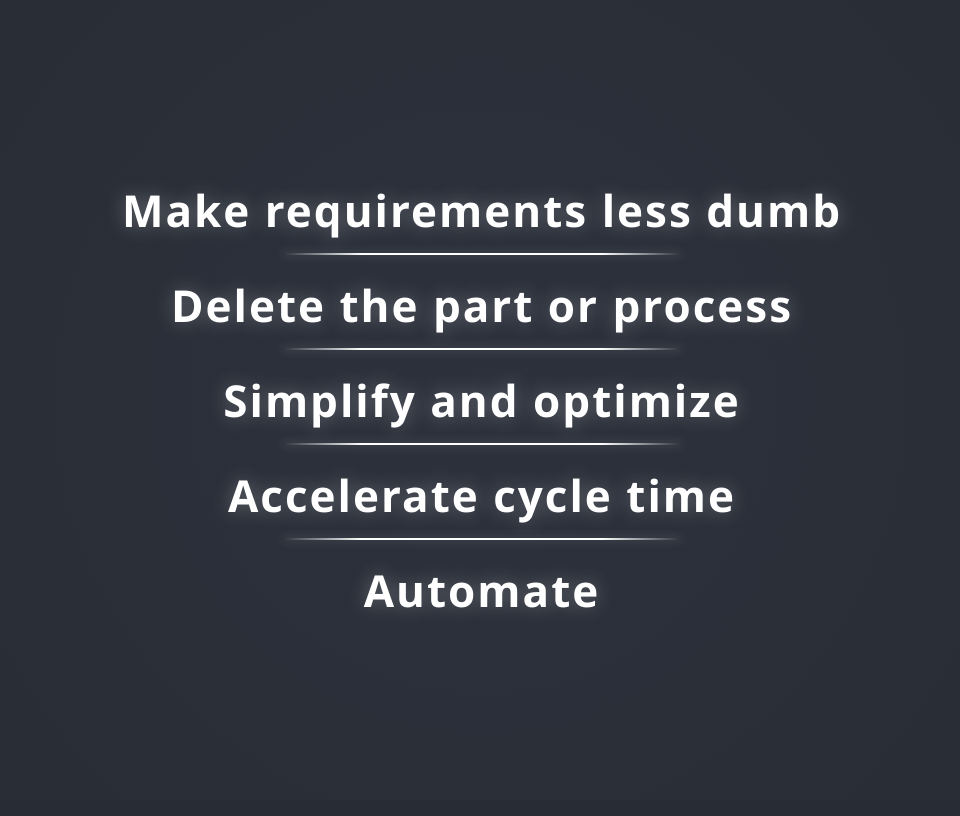
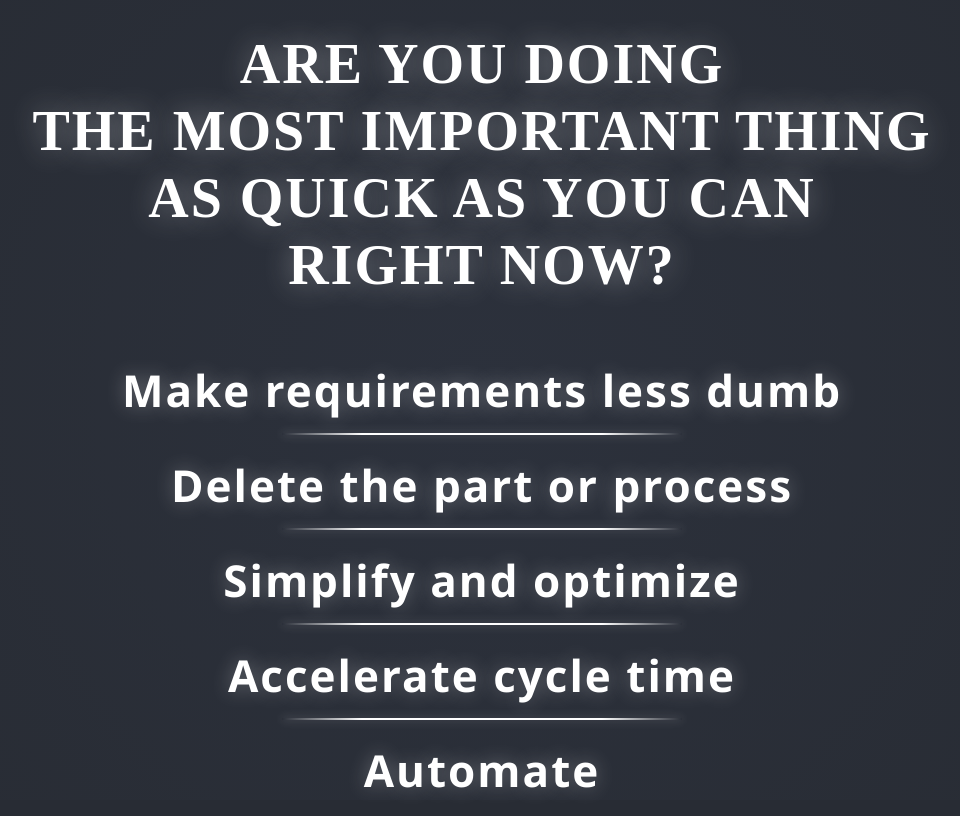
Before and after one commit to xoren22/custom-background, a plain HTML site: page index.html in a window 1280 px wide. Shown: the whole page, without its empty margins (158-1118 px from the left). Drawn offline with Linux system fonts and the light colour scheme.

Commit message:
Update index.html

```diff
--- a/index.html
+++ b/index.html
@@ -5,10 +5,21 @@
             @keyframes glowText {
                 0%, 100% { text-shadow: 0 0 20px rgba(255,255,255,0.3); }
             }
+            .main-question {
+                font-size: 56px;
+                font-weight: 800;
+                color: white;
+                margin-bottom: 60px;
+                text-shadow: 0 0 30px rgba(255,255,255,0.4);
+                letter-spacing: 2px;
+                line-height: 1.2;
+            }
         </style>
     </head>
     <body style="background-color: #282c34; margin: 0; padding: 0;">
         <section id="process-steps" style="display: flex; justify-content: center; align-items: center; height: 100vh; text-align: center; background: radial-gradient(circle at center, #2c313c 0%, #282c34 100%);">
+            <div>
+                <h1 class="main-question">ARE YOU DOING<br>THE MOST IMPORTANT THING<br>AS QUICK AS YOU CAN<br>RIGHT NOW?</h1>
                 <ul style="list-style-type: none; padding: 0;">
                     <li style="font-weight: bold; font-size: 44px; letter-spacing: 2px; font-family: 'Segoe UI', Arial, sans-serif; color: white; margin-bottom: 35px; position: relative; text-shadow: 0 0 20px rgba(255,255,255,0.3); cursor: pointer; transition: transform 0.2s ease;" onmouseover="this.style.transform='scale(1.005)'" onmouseout="this.style.transform='scale(1)'">
                         Make requirements less dumb
@@ -30,6 +41,7 @@
                         Automate
                     </li>
                 </ul>
+            </div>
         </section>
     </body>
 </html>
```
Lines whose indentation alone changed are shown as unchanged.
